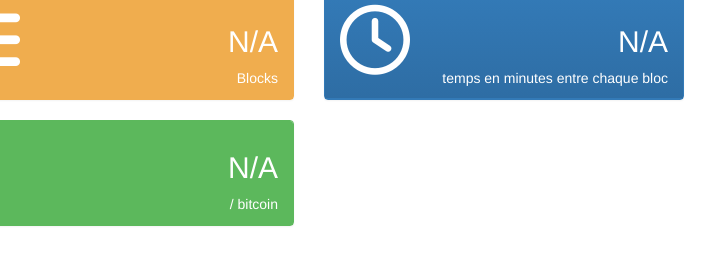
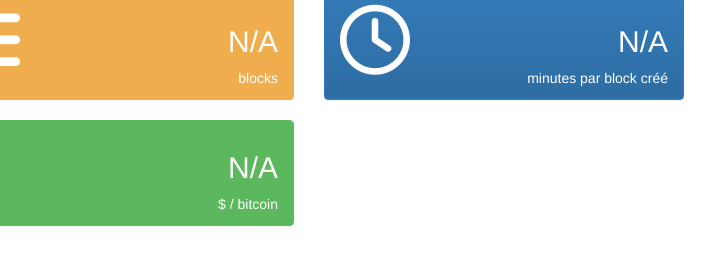
Before and after one commit to LUDOVICARS/LUDOVICARS.github.io, a plain HTML site: page bitcoin/index.html in a window 1280 px wide. Shown: the part 291-555 px from the top of the page, 136-844 px from the left. Drawn offline with nearby package versions, Linux system fonts and the light colour scheme; no server answers.

Commit message:
Update index.html

```diff
--- a/bitcoin/index.html
+++ b/bitcoin/index.html
@@ -61,7 +61,7 @@
 									<h2>
 										<span id="bitcoin_block_number"></span>
 									</h2>
-									<div>Blocks</div>
+									<div>blocks</div>
 								</div>
 							</div>
 						</div>
@@ -78,7 +78,7 @@
 									<h2>
 										<span id="bitcoin_network_hash"></span>
 									</h2>
-									<div>temps en minutes entre chaque bloc</div>
+									<div>minutes par block créé</div>
 								</div>
 							</div>
 						</div>
@@ -112,7 +112,7 @@
 									<h2>
 										<span id="bitcoin_usd_price"></span>
 									</h2>
-									<div> / bitcoin</div>
+									<div>$ / bitcoin</div>
 								</div>
 							</div>
 						</div>
```
